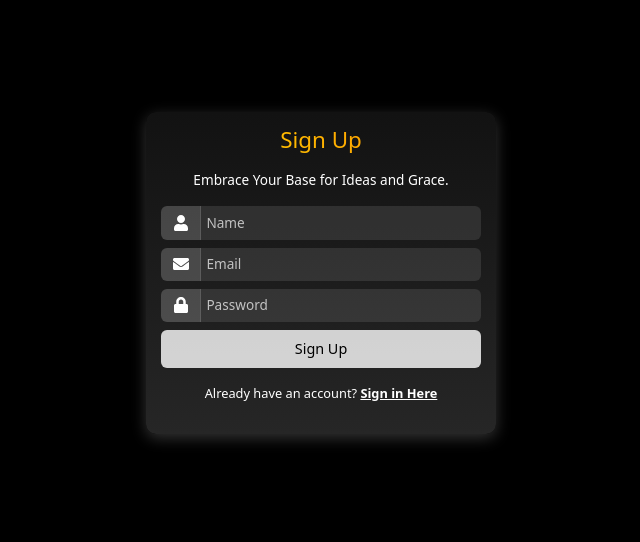
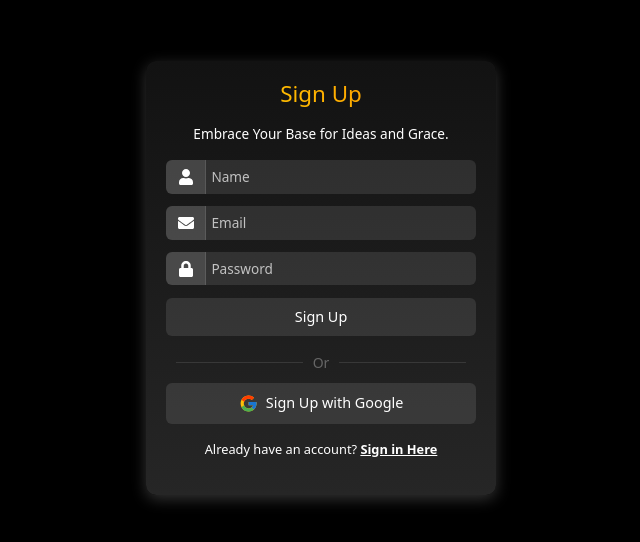
Before and after one commit to janhvi-pandey/Secret-Script-Frontend, a React (Create React App) app: page /register in a window 1280 px wide. Shown: the part 122-664 px from the top of the page, without its empty margins (319-959 px from the left). Built offline with nearby package versions, Linux system fonts and the light colour scheme.

Commit message:
google sign issues fix

```diff
--- a/src/components/AddNote.js
+++ b/src/components/AddNote.js
@@ -130,6 +130,8 @@ const SubmitButton = styled.button`
 `;
 
 function AddNote() {
+   const host="https://secret-script-backend.vercel.app";
+  //  const host="http://localhost:5005";
   const [note, setNote] = useState({
     title: "",
     description: "",
@@ -143,7 +145,7 @@ function AddNote() {
   const handleClick = async () => {
     try {
       const response = await fetch(
-        "https://secret-script-backend.vercel.app/notes/create",
+        `${host}/notes/create`,
         {
           method: "POST",
           headers: {
--- a/src/components/Login.js
+++ b/src/components/Login.js
@@ -28,6 +28,8 @@ const DividerText = styled.p`
 `;
 
 function Login() {
+  const host="https://secret-script-backend.vercel.app";
+  // const host="http://localhost:5005";
   const navigate = useNavigate();
   const [user, setUser] = useState({
     email: "",
@@ -44,8 +46,7 @@ function Login() {
   };
 
   const handlesubmit = async () => {
-    const response = await fetch(
-      "https://secret-script-backend.vercel.app/auth/login",
+    const response = await fetch(`${host}/auth/login`,
       {
         method: "POST",
         headers: {
@@ -69,22 +70,42 @@ function Login() {
 
 
  // Handle Google Sign-In
-const handleGoogleSignIn = async () => {
+ const handleGoogleSignIn = async () => {
   try {
+    // Trigger Google Sign-In Popup
     const result = await signInWithPopup(auth, googleProvider);
-    const user = result.user;
+    const googleUser = result.user;
+    // console.log(googleUser);
 
-    localStorage.setItem("user", JSON.stringify({
-      name: user.displayName,
-      email: user.email,
-      photoURL: user.photoURL
-    }));
+    // Extract necessary user details
+    const googleUserPayload = {
+      email: googleUser.email,
+      name: googleUser.displayName
+    };
+    // console.log(googleUserPayload);
 
-    alert(`Welcome back, ${user.displayName}! We’ve missed you!`);
-    navigate("/userprofile");
+    // Send user data to backend
+    const response = await fetch(`${host}/auth/google-login`, {
+      method: "POST",
+      headers: { "Content-Type": "application/json" },
+      credentials: 'include',
+      body: JSON.stringify(googleUserPayload),
+    });
+
+    const data = await response.json();
+    // console.log(data);
+
+    if (data.success) {
+      // Store the token and navigate to user profile
+      localStorage.setItem("token", data.token);
+      localStorage.setItem("user", JSON.stringify(data.user));
+      navigate("/userprofile");
+    } else {
+      alert("Failed to sign in with Google.");
+    }
   } catch (error) {
     console.error("Google Sign-In error:", error.message);
-    alert("Failed to sign in with Google.");
+    alert("Google Sign-In failed.");
   }
 };
 
--- a/src/components/Register.js
+++ b/src/components/Register.js
@@ -1,12 +1,40 @@
-import React, { useState } from 'react';
-import { useNavigate, Link } from 'react-router-dom';
-import { FaUser, FaEnvelope, FaLock } from 'react-icons/fa';
+import React, { useState } from "react";
+import styled from "styled-components";
+import { useNavigate, Link } from "react-router-dom";
+import { FaUser, FaEnvelope, FaLock } from "react-icons/fa";
+import { auth, googleProvider } from "../firebase/FirebaseConfig";
+import { signInWithPopup } from "firebase/auth";
+import { FcGoogle } from "react-icons/fc";
+
+const DividerContainer = styled.div`
+  display: flex;
+  align-items: center;
+  text-align: center;
+  width: 100%;
+  margin-bottom: 10px;
+`;
+
+const DividerLine = styled.hr`
+  flex: 1;
+  border: none;
+  border-top: 1px solid grey;
+  margin: 0 10px;
+`;
+
+const DividerText = styled.p`
+  margin: 0;
+  font-size: 14px;
+  color: #666;
+`;
 
 function Register() {
+  const host="https://secret-script-backend.vercel.app";
+  //  const host="http://localhost:5005";
+
   const [user, setUser] = useState({
-    name: '',
-    email: '',
-    password: '',
+    name: "",
+    email: "",
+    password: "",
   });
 
   const navigate = useNavigate();
@@ -22,24 +50,73 @@ function Register() {
     }
 
     try {
-      const response = await fetch('https://secret-script-backend.vercel.app/auth/register', {
-        method: 'POST',
-        headers: {
-          'Content-Type': 'application/json',
-        },
-        body: JSON.stringify(user),
-        credentials: 'include',
-      });
+      const response = await fetch(
+        `${host}/auth/register`,
+        {
+          method: "POST",
+          headers: {
+            "Content-Type": "application/json",
+          },
+          body: JSON.stringify(user),
+          credentials: "include",
+        }
+      );
+
+      if (!response.ok) {
+        const errorData = await response.json();
+        alert(errorData.message || "An error occurred during registration");
+        return;
+      }
+
       const data = await response.json();
 
       if (data.alreadyexist) {
         alert("Email already exists 😉");
       } else {
-        localStorage.setItem('token', data.token);
-        navigate('/userprofile');
+        localStorage.setItem("token", data.token);
+        navigate("/userprofile");
       }
     } catch (error) {
-      alert("Error in registration");
+      console.error("Error during registration:", error);
+      alert("Network or server error occurred. Please try again.");
+    }
+  };
+
+  // Handle Google Sign-In
+  const handleGoogleSignIn = async () => {
+    try {
+      const result = await signInWithPopup(auth, googleProvider);
+      const googleUser = result.user;
+      console.log(googleUser);
+      const googleUserPayload = {
+        name: googleUser.displayName,
+        email: googleUser.email,
+        password: "google-oauth",
+      };
+
+      const response = await fetch(
+       `${host}/auth/register`,
+        {
+          method: "POST",
+          headers: {
+            "Content-Type": "application/json",
+          },
+          body: JSON.stringify(googleUserPayload),
+          credentials: "include",
+        }
+      );
+      const data = await response.json();
+      console.log(data);
+
+      if (data.alreadyexist) {
+        alert("Email already exists 😉");
+      } else {
+        localStorage.setItem("token", data.token);
+        navigate("/userprofile");
+      }
+    } catch (error) {
+      console.error("Google Sign-In error:", error.message);
+      alert("Failed to sign in with Google.");
     }
   };
 
@@ -55,15 +132,13 @@ function Register() {
       }}
     >
       <div
-
         style={{
-          padding: "15px",
+          background: "linear-gradient(to bottom, #121212, #262626)",
+          padding: "20px",
           borderRadius: "10px",
-          background: "linear-gradient(to bottom, #121212, #262626)",
           boxShadow: "0 4px 15px rgba(255, 255, 255, 0.2)",
           width: "90%",
           maxWidth: "350px",
-          marginBottom: "10px",
         }}
       >
         <h2
@@ -77,12 +152,20 @@ function Register() {
         >
           Sign Up
         </h2>
-        <p className="text-white text-center mb-3" style={{ fontSize: "0.85rem" }}>
-        Embrace Your Base for Ideas and Grace.
+        <p
+          className="text-white text-center mb-3"
+          style={{ fontSize: "0.85rem" }}
+        >
+          Embrace Your Base for Ideas and Grace.
         </p>
 
         {/* Name input with icon */}
-        <div className="input-group mb-2">
+        <div
+          className="input-group "
+          style={{
+            marginBottom: "0.8rem",
+          }}
+        >
           <span
             className="input-group-text"
             style={{
@@ -109,8 +192,12 @@ function Register() {
           />
         </div>
 
-
-        <div className="input-group mb-2">
+        <div
+          className="input-group "
+          style={{
+            marginBottom: "0.8rem",
+          }}
+        >
           <span
             className="input-group-text"
             style={{
@@ -137,8 +224,12 @@ function Register() {
           />
         </div>
 
-
-        <div className="input-group mb-2">
+        <div
+          className="input-group"
+          style={{
+            marginBottom: "0.8rem",
+          }}
+        >
           <span
             className="input-group-text"
             style={{
@@ -165,13 +256,12 @@ function Register() {
           />
         </div>
 
-
         <button
           onClick={handlesubmit}
           className="btn w-100 mb-3"
           style={{
-            backgroundColor: "rgba(255, 255, 255, 0.8)",
-            color: "#000",
+            backgroundColor: "rgba(255, 255, 255, 0.1)",
+            color: "#fff",
             border: "none",
             fontSize: "0.9rem",
             padding: "0.5rem",
@@ -180,7 +270,34 @@ function Register() {
           Sign Up
         </button>
 
-        <p className="text-center" style={{ color: "white", fontSize: "0.8rem" }}>
+        <DividerContainer>
+          <DividerLine />
+          <DividerText>Or </DividerText>
+          <DividerLine />
+        </DividerContainer>
+
+        {/* Google Sign-In button */}
+        <button
+          onClick={handleGoogleSignIn}
+          className="btn w-100 mb-3"
+          style={{
+            backgroundColor: "rgba(255, 255, 255, 0.1)",
+            color: "#fff",
+            border: "none",
+            fontSize: "0.9rem",
+            padding: "0.6rem",
+            display: "flex",
+            justifyContent: "center",
+            alignItems: "center",
+          }}
+        >
+          <FcGoogle style={{ marginRight: "8px", fontSize: "1.2rem" }} />
+          Sign Up with Google
+        </button>
+        <p
+          className="text-center"
+          style={{ color: "white", fontSize: "0.8rem" }}
+        >
           Already have an account?{" "}
           <Link to="/login" style={{ color: "white", fontWeight: "bold" }}>
             Sign in Here
--- a/src/components/Shownote.js
+++ b/src/components/Shownote.js
@@ -6,6 +6,9 @@ import { Modal, Button, Form, Row, Col } from "react-bootstrap";
 import styled from "styled-components";
 
 const ShowNote = () => {
+  const host="https://secret-script-backend.vercel.app";
+  // const host = "http://localhost:5005";
+
   const [notes, setNotes] = useState([]);
   const [selectedNote, setSelectedNote] = useState(null);
   const [showEditModal, setShowEditModal] = useState(false);
@@ -25,13 +28,10 @@ const ShowNote = () => {
 
     const fetchNotes = async () => {
       try {
-        const response = await fetch(
-          "https://secret-script-backend.vercel.app/notes/getnotes",
-          {
+        const response = await fetch(`${host}/notes/getnotes`, {
           method: "GET",
           headers: { token, "Content-Type": "application/json" },
-          }
-        );
+        });
 
         if (!response.ok) {
           throw new Error("Failed to fetch notes");
@@ -70,7 +70,7 @@ const ShowNote = () => {
 
     if (selectedNote) {
       const response = await fetch(
-        `https://secret-script-backend.vercel.app/notes/editnote/${selectedNote._id}`,
+        `${host}/notes/editnote/${selectedNote._id}`,
         {
           method: "PUT",
           headers: {
@@ -99,21 +99,15 @@ const ShowNote = () => {
   };
 
   const handleDelete = async () => {
-    await fetch(
-      `https://secret-script-backend.vercel.app/notes/deletenote/${noteToDelete._id}`,
-      {
+    await fetch(`${host}/notes/deletenote/${noteToDelete._id}`, {
       method: "DELETE",
       headers: { token },
-      }
-    );
+    });
 
-    const response = await fetch(
-      "https://secret-script-backend.vercel.app/notes/getnotes",
-      {
+    const response = await fetch(`${host}/notes/getnotes`, {
       method: "GET",
       headers: { token, "Content-Type": "application/json" },
-      }
-    );
+    });
     const data = await response.json();
     setNotes(data.notes);
     setShowDeleteConfirm(false);
```
Also changed, not shown: src/components/Userprofile.js (+7 -19 lines). Lines whose indentation alone changed are shown as unchanged.
